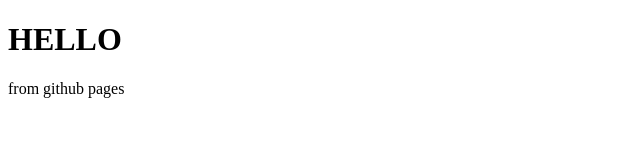
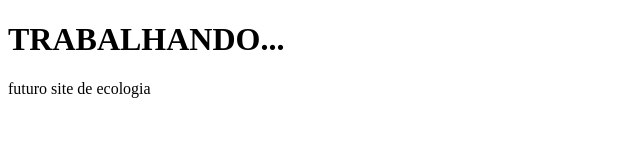
Before and after one commit to DarkCat5501/site-ecologia, a plain HTML site: page index.html in a window 1280 px wide. Shown: the whole page, without its empty margins (0-640 px from the left). Drawn offline with Linux system fonts and the light colour scheme.

Commit message:
mensagem de espera

```diff
--- a/index.html
+++ b/index.html
@@ -7,7 +7,7 @@
 	<title>Document</title>
 </head>
 <body>
-	<h1>HELLO</h1>
-	<p>from github pages</p>
+	<h1>TRABALHANDO...</h1>
+	<p>futuro site de ecologia</p>
 </body>
 </html>
```
